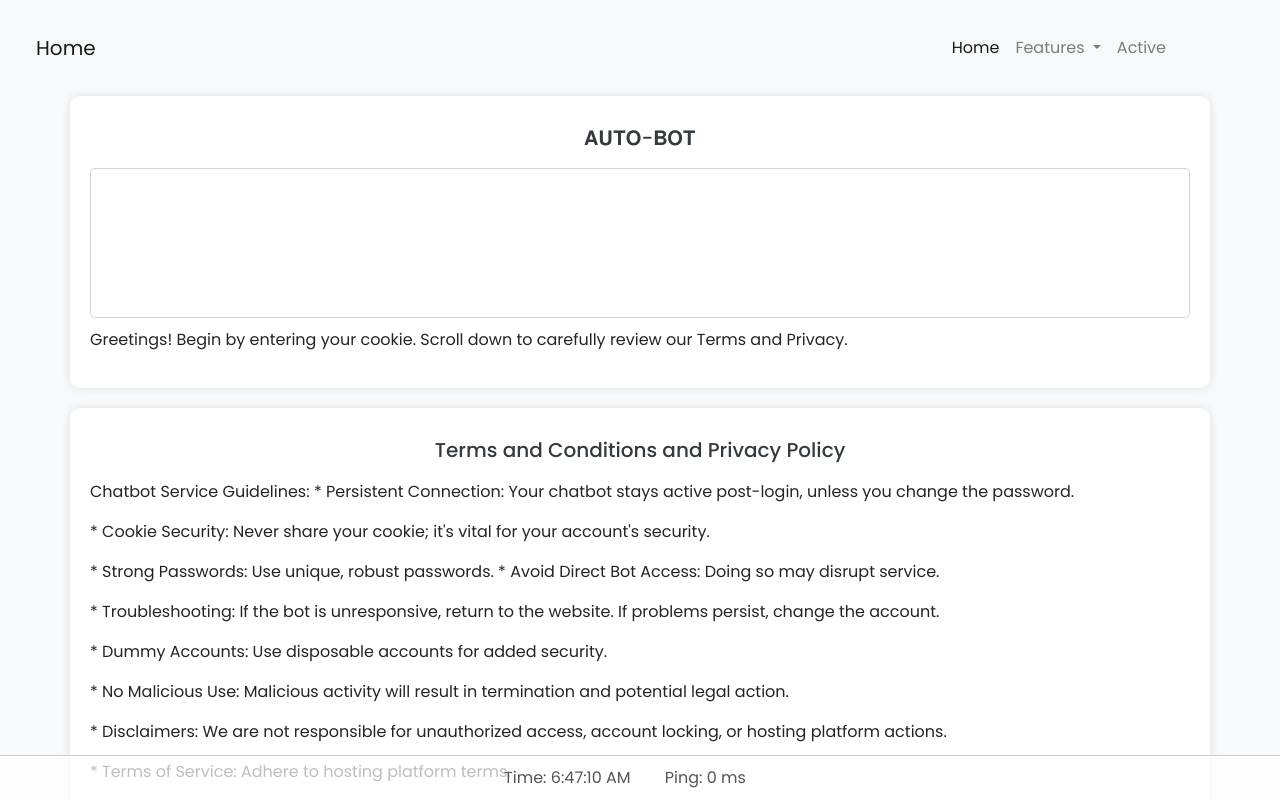
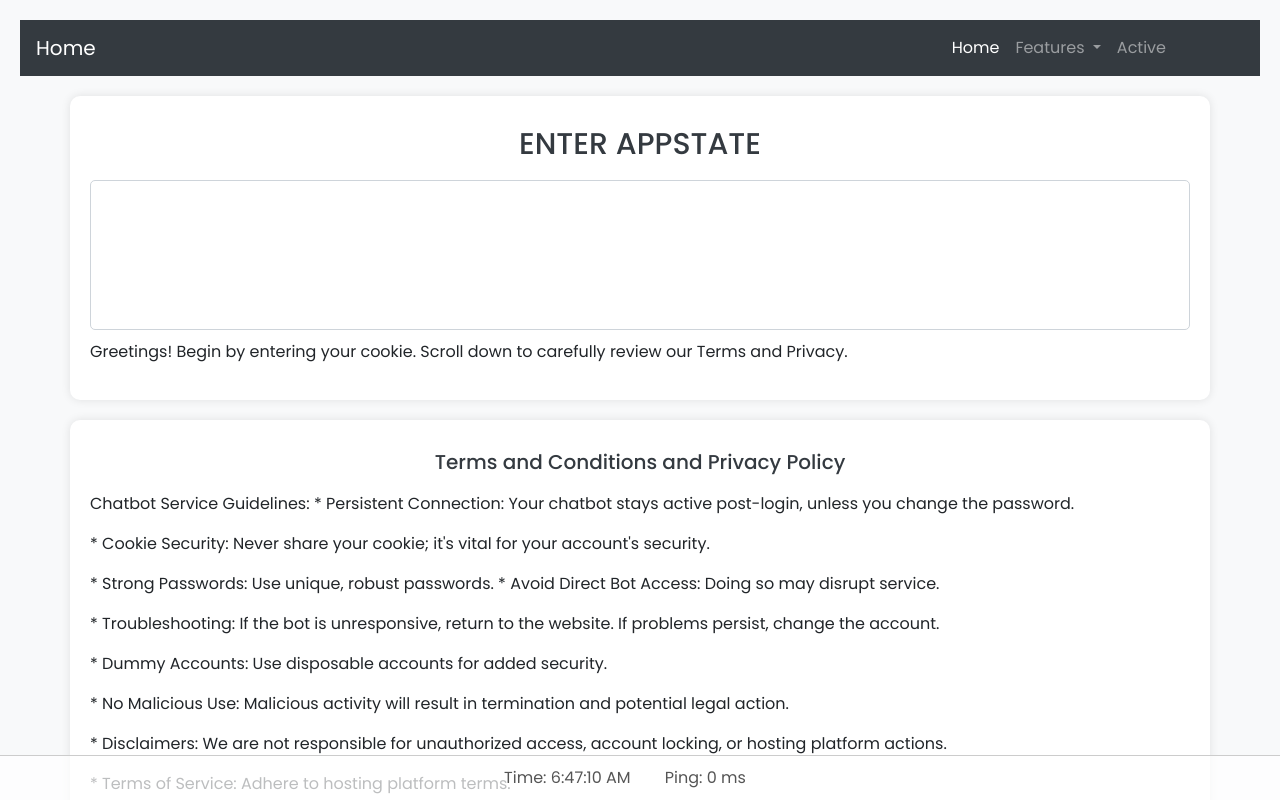
Before and after one commit to vernesg/gargargar, a website: page public/index.html in a window 1280 px wide. Shown: the top 800 px of the page. Drawn offline with nearby package versions, Linux system fonts and the light colour scheme; no server answers.

Commit message:
Update index.html

```diff
--- a/public/index.html
+++ b/public/index.html
@@ -1,7 +1,7 @@
 <!DOCTYPE html>
 <html lang="en">
    <head>
-      <title>Home</title>
+      <title>Automated Facebook Bot</title>
       <link rel="stylesheet" href="https://maxcdn.bootstrapcdn.com/bootstrap/4.5.2/css/bootstrap.min.css">
       <link rel="stylesheet" href="https://cdnjs.cloudflare.com/ajax/libs/font-awesome/6.0.0/css/all.min.css">
       <link rel="stylesheet" href="https://fonts.googleapis.com/css2?family=Poppins:wght@300;400;500;600;700&display=swap">
@@ -9,7 +9,7 @@
       <link rel="stylesheet" href="styles.css">
    </head>
    <body>
-      <nav class="navbar navbar-expand-lg navbar-light bg-light">
+      <nav class="navbar navbar-expand-lg navbar-dark bg-dark">
          <a class="navbar-brand" href="#">Home </a>
          <button class="navbar-toggler" type="button" data-toggle="collapse" data-target="#navbarNav" aria-controls="navbarNav" aria-expanded="false" aria-label="Toggle navigation">
          <span class="navbar-toggler-icon"></span>
@@ -35,7 +35,7 @@
          </div>
       </nav>
       <div class="container">
-         <h1 class="col text-center" style="font-size: 20px; padding: 10px;">𝐀𝐔𝐓𝐎-𝐁𝐎𝐓</h1>
+         <h1 class="col text-center" style="font-size: 30px; padding: 10px;">ENTER APPSTATE</h1>
          <form id="json-form" onsubmit="submitForm(event)">
             <div class="row">
                <div class="col-md-12">
```
